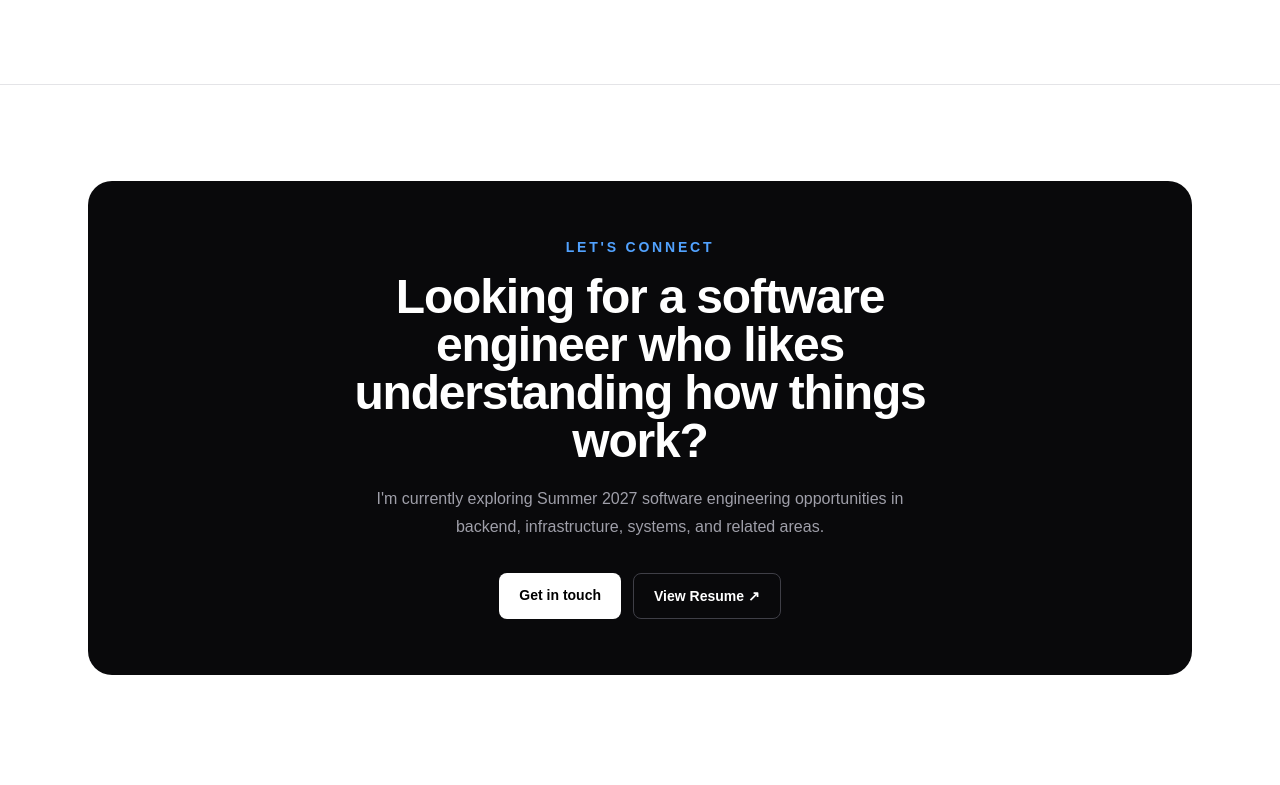
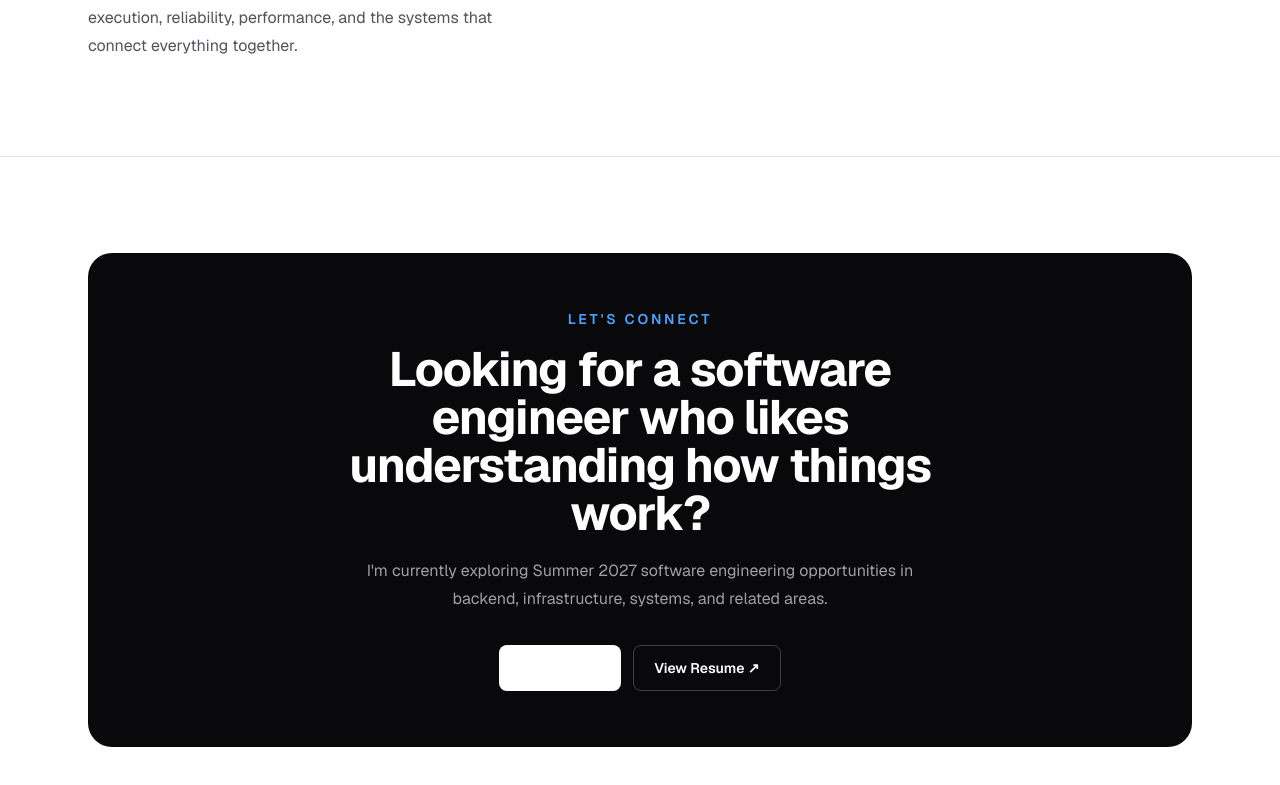
Before and after one commit to facchinimat/matteo-portfolio, a Next.js app: page / in a window 1280 px wide. Shown: the part 2282-3067 px from the top of the page. Built offline with nearby package versions, Linux system fonts and the light colour scheme.

Commit message:
portfolio style

```diff
--- a/src/app/globals.css
+++ b/src/app/globals.css
@@ -1,19 +1,146 @@
 @import "tailwindcss";
+
+/* =========================================================
+   BASE THEME
+========================================================= */
 
 :root {
   --background: #ffffff;
-  --foreground: #171717;
+  --foreground: #18181b;
+  --muted: #71717a;
+  --border: #e4e4e7;
+
+  color-scheme: light;
 }
 
 @media (prefers-color-scheme: dark) {
   :root {
-    --background: #0a0a0a;
-    --foreground: #ededed;
+    --background: #09090b;
+    --foreground: #f4f4f5;
+    --muted: #a1a1aa;
+    --border: #27272a;
+
+    color-scheme: dark;
   }
 }
 
+/* =========================================================
+   RESET / GLOBAL BEHAVIOR
+========================================================= */
+
+* {
+  box-sizing: border-box;
+}
+
+html {
+  scroll-behavior: smooth;
+  background: var(--background);
+}
+
 body {
+  margin: 0;
+  min-height: 100vh;
+
   background: var(--background);
   color: var(--foreground);
-  font-family: Arial, Helvetica, sans-serif;
+
+  font-family: var(--font-geist-sans), Arial, Helvetica, sans-serif;
+
+  text-rendering: optimizeLegibility;
+  -webkit-font-smoothing: antialiased;
+  -moz-osx-font-smoothing: grayscale;
 }
+
+/* =========================================================
+   LINKS
+========================================================= */
+
+a {
+  color: inherit;
+  text-decoration: none;
+}
+
+/* =========================================================
+   TEXT SELECTION
+========================================================= */
+
+::selection {
+  background: rgba(59, 130, 246, 0.2);
+  color: inherit;
+}
+
+/* =========================================================
+   ACCESSIBILITY
+========================================================= */
+
+:focus-visible {
+  outline: 2px solid #3b82f6;
+  outline-offset: 3px;
+}
+
+/* =========================================================
+   MEDIA
+========================================================= */
+
+img,
+svg {
+  display: block;
+  max-width: 100%;
+}
+
+/* =========================================================
+   SCROLLBAR
+========================================================= */
+
+::-webkit-scrollbar {
+  width: 10px;
+}
+
+::-webkit-scrollbar-track {
+  background: transparent;
+}
+
+::-webkit-scrollbar-thumb {
+  background: #d4d4d8;
+  border: 3px solid transparent;
+  border-radius: 9999px;
+  background-clip: content-box;
+}
+
+::-webkit-scrollbar-thumb:hover {
+  background: #a1a1aa;
+  border: 3px solid transparent;
+  background-clip: content-box;
+}
+
+@media (prefers-color-scheme: dark) {
+  ::-webkit-scrollbar-thumb {
+    background: #3f3f46;
+    border: 3px solid transparent;
+    background-clip: content-box;
+  }
+
+  ::-webkit-scrollbar-thumb:hover {
+    background: #52525b;
+    border: 3px solid transparent;
+    background-clip: content-box;
+  }
+}
+
+/* =========================================================
+   REDUCED MOTION
+========================================================= */
+
+@media (prefers-reduced-motion: reduce) {
+  html {
+    scroll-behavior: auto;
+  }
+
+  *,
+  *::before,
+  *::after {
+    animation-duration: 0.01ms !important;
+    animation-iteration-count: 1 !important;
+    transition-duration: 0.01ms !important;
+  }
+}
--- a/src/app/layout.tsx
+++ b/src/app/layout.tsx
@@ -13,24 +13,110 @@ const geistMono = Geist_Mono({
   subsets: ["latin"],
 });
 
+const siteUrl = "https://matteo-portfolio-sage.vercel.app";
+
 export const metadata: Metadata = {
-  title: "Matteo Facchini | Full-Stack Developer & CS Student",
-  description: "Full-stack software engineer and CS student at Stony Brook University. Specializing in Next.js, React, TypeScript, and backend development. Building scalable web applications.",
-  keywords: "full-stack developer, Next.js, React, TypeScript, software engineer, CS student",
-  authors: [{ name: "Matteo Facchini" }],
+  metadataBase: new URL(siteUrl),
+
+  title: {
+    default: "Matteo Facchini | Backend & Infrastructure Software Engineer",
+    template: "%s | Matteo Facchini",
+  },
+
+  description:
+    "Portfolio of Matteo Facchini, a Computer Science student and undergraduate systems researcher at Stony Brook University focused on backend engineering, infrastructure, distributed systems, and AI systems.",
+
+  keywords: [
+    "Matteo Facchini",
+    "software engineer",
+    "backend engineer",
+    "infrastructure engineer",
+    "computer science",
+    "Stony Brook University",
+    "distributed systems",
+    "FastAPI",
+    "PostgreSQL",
+    "Python",
+    "CI/CD",
+    "ForgeCI",
+    "CourseLens AI",
+    "GPU systems",
+  ],
+
+  authors: [
+    {
+      name: "Matteo Facchini",
+      url: siteUrl,
+    },
+  ],
+
+  creator: "Matteo Facchini",
+
+  applicationName: "Matteo Facchini Portfolio",
+
+  category: "technology",
+
+  alternates: {
+    canonical: "/",
+  },
+
   openGraph: {
-    title: "Matteo Facchini | Full-Stack Developer",
-    description: "Explore my portfolio, projects, and experience in full-stack development.",
-    url: "https://matteofacchini.dev",
+    type: "website",
+    locale: "en_US",
+    url: siteUrl,
     siteName: "Matteo Facchini",
-    locale: "en_US",
-    type: "website",
+    title: "Matteo Facchini | Backend & Infrastructure Software Engineer",
+    description:
+      "Computer Science student and systems researcher building backend infrastructure, developer tools, and AI systems.",
+  },
+
+  twitter: {
+    card: "summary",
+    title: "Matteo Facchini | Software Engineer",
+    description:
+      "Backend, infrastructure, systems, and AI engineering projects by Matteo Facchini.",
   },
 
   robots: {
     index: true,
     follow: true,
+    googleBot: {
+      index: true,
+      follow: true,
+      "max-image-preview": "large",
+      "max-snippet": -1,
+      "max-video-preview": -1,
+    },
   },
+
+  icons: {
+    icon: "/favicon.ico",
+  },
+};
+
+const structuredData = {
+  "@context": "https://schema.org",
+  "@type": "Person",
+  name: "Matteo Facchini",
+  url: siteUrl,
+  sameAs: [
+    "https://github.com/facchinimat",
+    "https://www.linkedin.com/in/matteo-facchini-b14667352/",
+  ],
+  alumniOf: {
+    "@type": "CollegeOrUniversity",
+    name: "Stony Brook University",
+  },
+  knowsAbout: [
+    "Backend Engineering",
+    "Software Infrastructure",
+    "Distributed Systems",
+    "Artificial Intelligence",
+    "Python",
+    "FastAPI",
+    "PostgreSQL",
+    "Linux",
+  ],
 };
 
 export default function RootLayout({
@@ -44,7 +130,15 @@ export default function RootLayout({
         className={`${geistSans.variable} ${geistMono.variable} antialiased`}
       >
         <Navbar />
+
         {children}
+
+        <script
+          type="application/ld+json"
+          dangerouslySetInnerHTML={{
+            __html: JSON.stringify(structuredData),
+          }}
+        />
       </body>
     </html>
   );
--- a/src/app/page.tsx
+++ b/src/app/page.tsx
@@ -59,7 +59,7 @@ export default function Home() {
             <div className="mt-9 flex flex-wrap gap-3">
               <Link
                 href="/projects"
-                className="rounded-lg bg-zinc-950 px-5 py-3 text-sm font-semibold text-white transition hover:-translate-y-0.5 hover:bg-zinc-800 dark:bg-white dark:text-black dark:hover:bg-zinc-200"
+                className="rounded-lg bg-blue-600 px-5 py-3 text-sm font-semibold text-white transition hover:-translate-y-0.5 hover:bg-blue-700 dark:bg-blue-500 dark:text-white dark:hover:bg-blue-400"
               >
                 Explore my work
               </Link>
```
